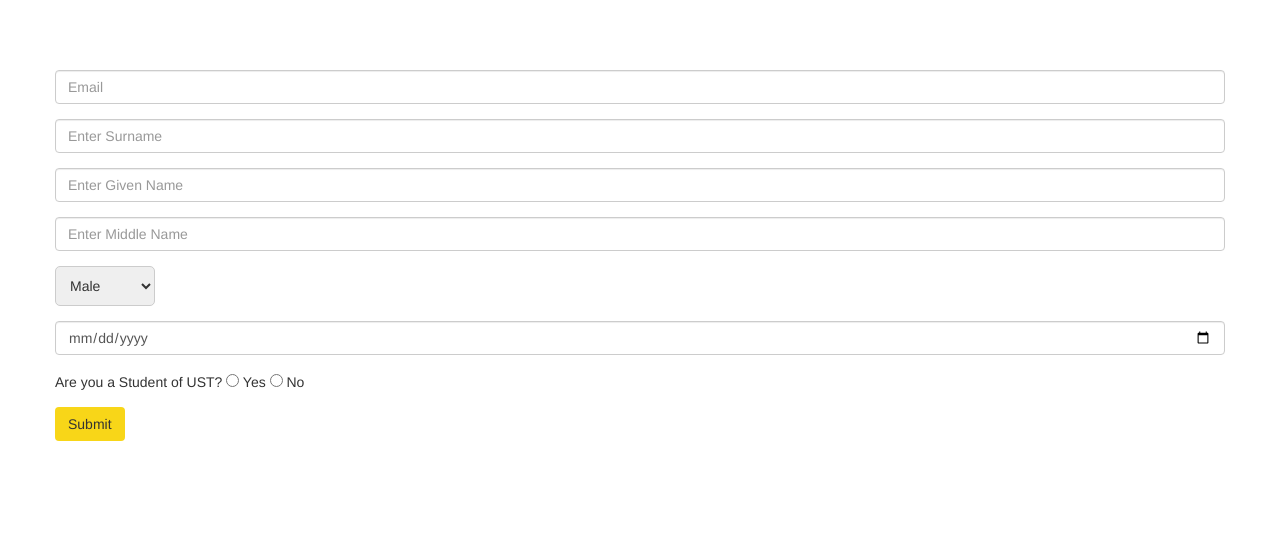
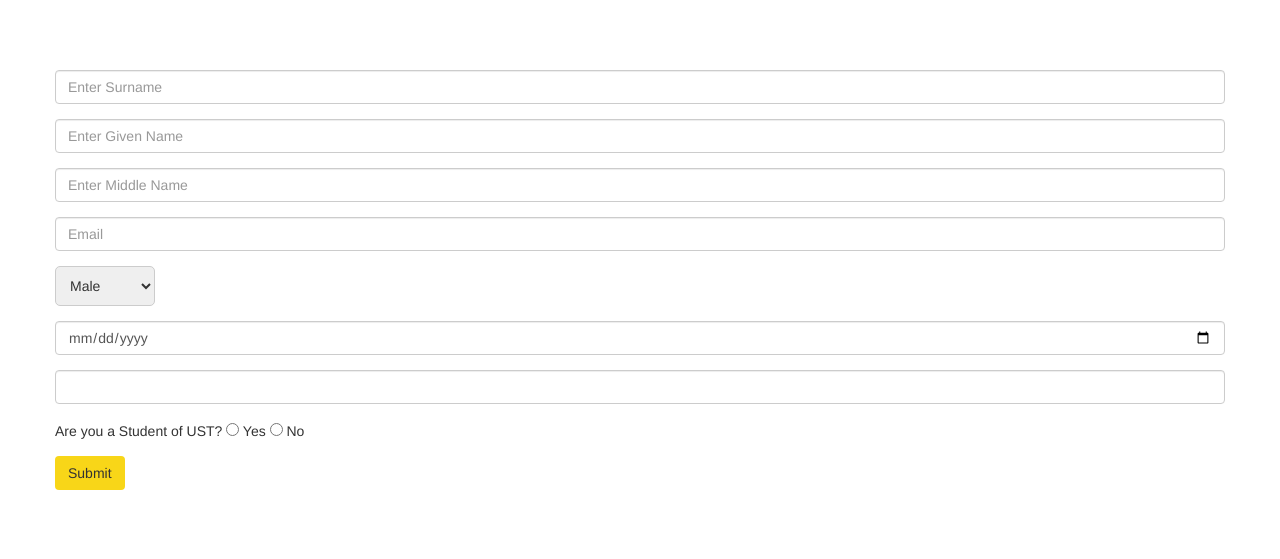
Before and after one commit to eunminhansoo/Oirp, a PHP site: page /OIRP_WEB/register.php in a window 1280 px wide. Shown: the top 559 px of the page. Run offline with PHP 8.4, Linux system fonts and the light colour scheme; some libraries are stand-ins or nearby versions.

Commit message:
added birthplace

```diff
--- a/OIRP_WEB/register.php
+++ b/OIRP_WEB/register.php
@@ -20,9 +20,6 @@
 		        <script src="bootstrap-3.3.7-dist/js/jquery-3.0.0.min.js"></script>
 
 	        	<div>
-	        		<div class="form-group">
-						<input type="text" name="email" class="input form-control" placeholder="Email" required/>
-					</div>
 					<div class="form-group">
 						<input type="text" name="family_name" class="input form-control" placeholder="Enter Surname" required/>
 					</div>
@@ -31,6 +28,9 @@
 					</div>
 					<div class="form-group">
 						<input type="text" name="middle_name" class="input form-control" placeholder="Enter Middle Name"/>
+					</div>
+					<div class="form-group">
+						<input type="email" name="email" class="input form-control" placeholder="Email" required/>
 					</div>
 					<div class="dropdown">
 						<select name="gender" class="selectpicker">
@@ -41,12 +41,15 @@
 					<div class="form-group no_space_betweem">
 						<input type="date" name="birthday" class="form-control" required/>
 					</div>
+	        		<div class="form-group no_space_betweem">
+						<input type="text" name="birthplace" class="form-control" required/>
+					</div>
 					<div class="form-group no_space_betweem">
-					<div>
-						Are you a Student of UST?
-						<input type="radio" name="application_form" value="yes"> Yes
-						<input type="radio" name="application_form" value="no"> No
-					</div>
+						<div>
+							Are you a Student of UST?
+							<input type="radio" name="application_form" value="yes"> Yes
+							<input type="radio" name="application_form" value="no"> No
+						</div>
 					</div>
 				</div>
 				<button type="submit" name="btn_register" class="btn button_style">Submit</button>
--- a/OIRP_WEB/register_php.php
+++ b/OIRP_WEB/register_php.php
@@ -10,6 +10,7 @@
 		$middleName = ($_POST['middle_name']);
 		$gender = ($_POST['gender']);
 		$birth = ($_POST['birthday']);
+		$birthplace = ($_POST['birthplace']);
 		$appForm = ($_POST['application_form']);
 		$date = date('Ymd');
 
@@ -22,7 +23,7 @@
 			$message = "<script language='javascript'>(function(){alert('Email already exists! Try again?');})();</script>";
 		}else{
 			mysqli_query($conn, "INSERT INTO student(STUDENT_COUNT, DATE_ENROLL, APPLICATION_PROG, STUDENT_ID, EMAIL, PASSWORD, FAMILY_NAME,".
-						" GIVEN_NAME, MIDDLE_NAME, GENDER, BIRTHDAY) VALUES ('', '$date', '$appForm', '', '$email', '$birth_date', '$familyName', '$givenName', '$middleName', '$gender', '$birth')");
+						" GIVEN_NAME, MIDDLE_NAME, GENDER, BIRTHDAY, BIRTHPLACE) VALUES ('', '$date', '$appForm', '', '$email', '$birth_date', '$familyName', '$givenName', '$middleName', '$gender', '$birth', '$birthplace')");
 			session_start();
 			$_SESSION['$ses_email'] = $email;
 			header("Location: registerRedirect.php");
```
